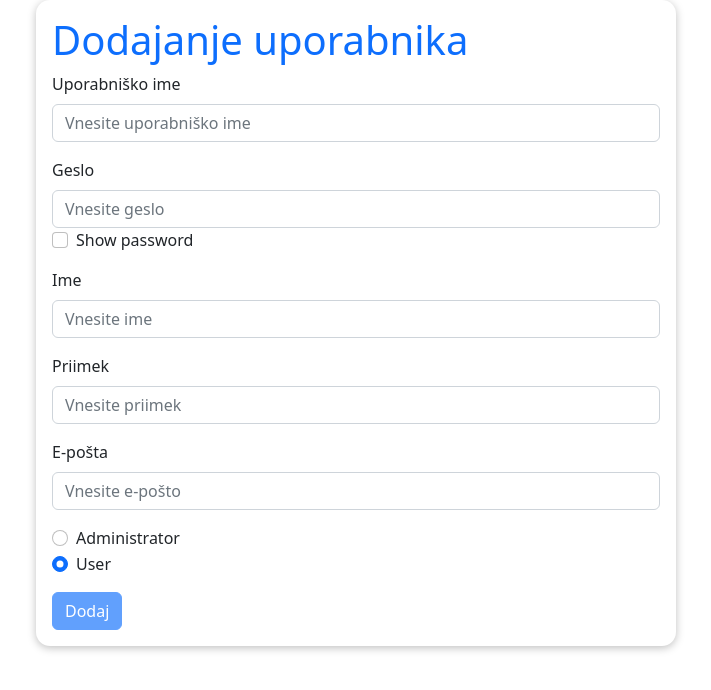
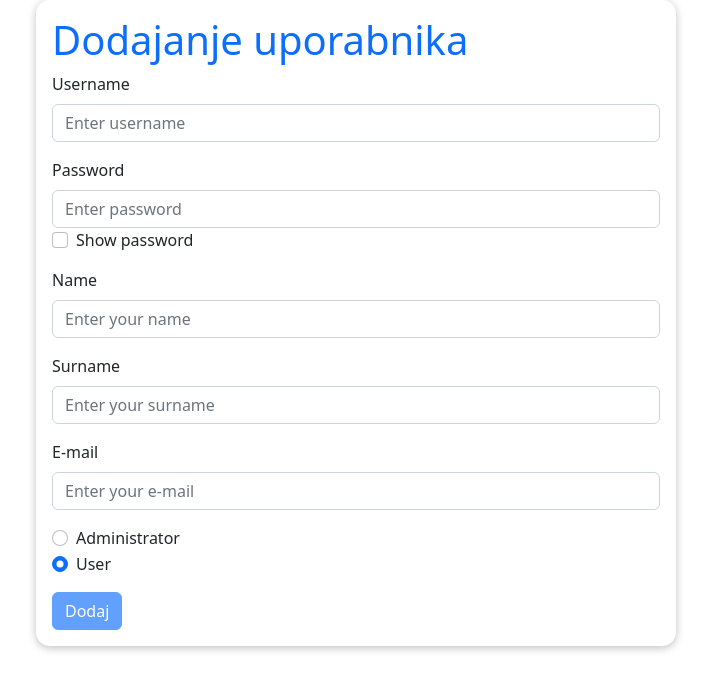
Before and after one commit to shanji97/SMRPOmarduk, a React (Create React App) app in the folder frontend/: page /add-user in a window 1280 px wide. Shown: the top 690 px of the page, without its empty margins (284-995 px from the left). Built offline with nearby package versions, Linux system fonts and the light colour scheme.

Commit message:
Users page, edit, delete

```diff
--- a/frontend/src/App.tsx
+++ b/frontend/src/App.tsx
@@ -15,7 +15,19 @@ function App() {
       <Router>
           <Routes>
               <Route path='/' element={<Home />}/>
-              <Route path='/add-user' element={<AddUser />}/>
+              <Route path='/add-user' element={
+                  <AddUser
+                      isEdit={false}
+                      usernameInit=''
+                      passwordInit=''
+                      nameInit=''
+                      surnameInit=''
+                      emailInit=''
+                      isAdminInit={false}
+                      handleClose={() => {}}
+                  />
+              }
+              />
               <Route path='/login' element={<Login />} />
               <Route path='/change-password' element={<ChangePassword />} />
               <Route path='/users' element={<Users />} />
--- a/frontend/src/components/Card.tsx
+++ b/frontend/src/components/Card.tsx
@@ -1,9 +1,14 @@
-import React, { ReactElement } from "react";
+import React from "react";
 
 import classes from './Card.module.css';
 
-const Card: React.FC<{children: ReactElement | ReactElement[]}> = ({children}) => {
-    return <div className={classes.card}>
+interface CardProps {
+    children: any,
+    style?: object,
+}
+
+const Card: React.FC<CardProps> = ({children, style}) => {
+    return <div style={style} className={classes.card}>
         {children}
     </div>
 }
--- a/frontend/src/pages/AddUser.tsx
+++ b/frontend/src/pages/AddUser.tsx
@@ -1,7 +1,6 @@
-import { useMemo, useState } from "react";
-import {Button} from "react-bootstrap";
+import {useEffect, useMemo, useState} from "react";
+import {Button, Form} from "react-bootstrap";
 import Card from "../components/Card";
-import {Form} from "react-bootstrap";
 
 import classes from './AddUser.module.css';
 import useValidateForm from "../hooks/useValidateForm";
@@ -10,21 +9,51 @@ import ValidationError from "../components/ValidationError";
 const MIN_USERNAME_LENGTH = 4;
 const MIN_PASSWORD_LENGTH = 12;
 
-const AddUser = () => {
+interface AddUserProps {
+    isEdit:       boolean,
+    usernameInit: string,
+    passwordInit: string,
+    nameInit:     string,
+    surnameInit:  string,
+    emailInit:    string,
+    isAdminInit:  boolean,
+    handleClose:  () => void
+}
+
+
+const AddUser: React.FC<AddUserProps> = (
+    {
+        isEdit,
+        usernameInit,
+        passwordInit,
+        nameInit,
+        surnameInit,
+        emailInit,
+        isAdminInit,
+        handleClose
+    }) => {
     const [userData, setUserData] = useState({
-        username: '',
-        password: '',
-        name:     '',
-        surname:  '',
-        email:    '',
+        username: usernameInit,
+        password: passwordInit,
+        name: nameInit,
+        surname: surnameInit,
+        email: emailInit,
     });
-    const [isAdmin, setIsAdmin]             = useState(false);
-    const [isUser, setIsUser]               = useState(true);
+
+    const {username, password, name, surname, email} = userData;
+
+    const [isAdminRadio, setIsAdminRadio]   = useState(false);
+    const [isUserRadio, setIsUserRadio]     = useState(true);
     const [passwordError, setPasswordError] = useState(false);
     const [passwordType, setPasswordType]   = useState('password');
     const formIsValid = useValidateForm(userData);
 
-    const {username, password, name, surname, email} = userData;
+    useEffect(() => {
+        if (isAdminInit) {
+            setIsAdminRadio(true);
+            setIsUserRadio(false);
+        }
+    }, []);
 
     let validCredentials = useMemo(() => {
         return  username.length >= MIN_USERNAME_LENGTH &&
@@ -40,13 +69,13 @@ const AddUser = () => {
     }
 
     const adminChangeHandler = () => {
-        setIsAdmin(isAdmin => !isAdmin);
-        setIsUser(false);
+        setIsAdminRadio(isAdminRadio => !isAdminRadio);
+        setIsUserRadio(false);
     }
 
     const userChangeHandler = () => {
-        setIsUser(isUser => !isUser);
-        setIsAdmin(false);
+        setIsUserRadio(isUserRadio => !isUserRadio);
+        setIsAdminRadio(false);
     }
 
     const checkPasswordLength = () => {
@@ -66,20 +95,23 @@ const AddUser = () => {
             surname: '',
             email: '',
         })
-        setIsUser(true);
-        setIsAdmin(false);
+        setIsUserRadio(true);
+        setIsAdminRadio(false);
+        if (isEdit) {
+            handleClose();
+        }
         // TODO send data to backend
         console.log(userData);
+        console.log(isAdminRadio, isUserRadio);
     }
 
-    return (
-        <Card>
-            <h1 className='text-primary'>Dodajanje uporabnika</h1>
+    if (isEdit) {
+        return (
             <Form onSubmit={submitFormHandler}>
                 <Form.Group className="mb-3" controlId="formBasicUserName">
-                    <Form.Label>Uporabniško ime</Form.Label>
+                    <Form.Label>Username</Form.Label>
                     <Form.Control
-                        placeholder="Vnesite uporabniško ime"
+                        placeholder="Enter username"
                         name="username"
                         value={username}
                         onChange={userDataChangedHandler}
@@ -87,23 +119,23 @@ const AddUser = () => {
                 </Form.Group>
 
                 <Form.Group className="mb-3" controlId="formBasicPassword">
-                    <Form.Label>Geslo</Form.Label>
+                    <Form.Label>Password</Form.Label>
                     <Form.Control
                         type={passwordType}
-                        placeholder="Vnesite geslo"
+                        placeholder="Enter password"
                         name='password'
                         value={password}
                         onChange={userDataChangedHandler}
                         onBlur={checkPasswordLength}
                     />
                     <Form.Check type='checkbox' id='showPassword' label='Show password' onClick={handleShowPassword} />
-                    {passwordError && <ValidationError>Geslo mora biti dolgo vsaj 12 znakov</ValidationError>}
+                    {passwordError && <ValidationError>Password must be at least 12 characters long</ValidationError>}
                 </Form.Group>
 
                 <Form.Group className="mb-3" controlId="formBasicName">
-                    <Form.Label>Ime</Form.Label>
+                    <Form.Label>Name</Form.Label>
                     <Form.Control
-                        placeholder="Vnesite ime"
+                        placeholder="Enter your name"
                         name='name'
                         value={name}
                         onChange={userDataChangedHandler}
@@ -111,9 +143,9 @@ const AddUser = () => {
                 </Form.Group>
 
                 <Form.Group className="mb-3" controlId="formBasicSurname">
-                    <Form.Label>Priimek</Form.Label>
+                    <Form.Label>Surname</Form.Label>
                     <Form.Control
-                        placeholder="Vnesite priimek"
+                        placeholder="Enter your surname"
                         name='surname'
                         value={surname}
                         onChange={userDataChangedHandler}
@@ -121,9 +153,9 @@ const AddUser = () => {
                 </Form.Group>
 
                 <Form.Group className="mb-3" controlId="formBasicEmail">
-                    <Form.Label>E-pošta</Form.Label>
+                    <Form.Label>E-mail</Form.Label>
                     <Form.Control
-                        placeholder="Vnesite e-pošto"
+                        placeholder="Enter your e-mail"
                         name='email'
                         value={email}
                         onChange={userDataChangedHandler}
@@ -135,15 +167,96 @@ const AddUser = () => {
                         type='radio'
                         id='admin'
                         label='Administrator'
-                        checked={isAdmin}
+                        checked={isAdminRadio}
                         onClick={adminChangeHandler}
                     />
                     <Form.Check
                         type='radio'
                         id='user'
                         label='User'
-                        checked={isUser}
+                        checked={isUserRadio}
                         onClick={userChangeHandler}
+                    />
+                </div>
+                <Button variant="primary" type="submit" disabled={!formIsValid || !validCredentials}>
+                    Save
+                </Button>
+            </Form>
+        );
+    }
+
+    return (
+        <Card>
+            <h1 className='text-primary'>Dodajanje uporabnika</h1>
+            <Form onSubmit={submitFormHandler}>
+                <Form.Group className="mb-3" controlId="formBasicUserName">
+                    <Form.Label>Username</Form.Label>
+                    <Form.Control
+                        placeholder="Enter username"
+                        name="username"
+                        value={username}
+                        onChange={userDataChangedHandler}
+                    />
+                </Form.Group>
+
+                <Form.Group className="mb-3" controlId="formBasicPassword">
+                    <Form.Label>Password</Form.Label>
+                    <Form.Control
+                        type={passwordType}
+                        placeholder="Enter password"
+                        name='password'
+                        value={password}
+                        onChange={userDataChangedHandler}
+                        onBlur={checkPasswordLength}
+                    />
+                    <Form.Check type='checkbox' id='showPassword' label='Show password' onClick={handleShowPassword} />
+                    {passwordError && <ValidationError>Password must be at least 12 characters long</ValidationError>}
+                </Form.Group>
+
+                <Form.Group className="mb-3" controlId="formBasicName">
+                    <Form.Label>Name</Form.Label>
+                    <Form.Control
+                        placeholder="Enter your name"
+                        name='name'
+                        value={name}
+                        onChange={userDataChangedHandler}
+                    />
+                </Form.Group>
+
+                <Form.Group className="mb-3" controlId="formBasicSurname">
+                    <Form.Label>Surname</Form.Label>
+                    <Form.Control
+                        placeholder="Enter your surname"
+                        name='surname'
+                        value={surname}
+                        onChange={userDataChangedHandler}
+                    />
+                </Form.Group>
+
+                <Form.Group className="mb-3" controlId="formBasicEmail">
+                    <Form.Label>E-mail</Form.Label>
+                    <Form.Control
+                        placeholder="Enter your e-mail"
+                        name='email'
+                        value={email}
+                        onChange={userDataChangedHandler}
+                    />
+                </Form.Group>
+
+                <div className={classes.radioButtonContainer}>
+                    <Form.Check
+                        type='radio'
+                        id='admin'
+                        label='Administrator'
+                        checked={isAdminRadio}
+                        onChange={adminChangeHandler}
+                    />
+                    <Form.Check
+                        type='radio'
+                        id='user'
+                        label='User'
+                        checked={isUserRadio}
+                        onChange={userChangeHandler}
                     />
                 </div>
 
--- /dev/null
+++ b/frontend/src/pages/Users.module.css
@@ -0,0 +1,12 @@
+.usernameContainer {
+    display: flex;
+    justify-content: space-between;
+}
+
+.pencilBtn {
+    cursor: pointer;
+}
+
+.modal {
+    width: 90%;
+}
```
Also changed, not shown: frontend/src/pages/Users.tsx (+57 -5 lines).
